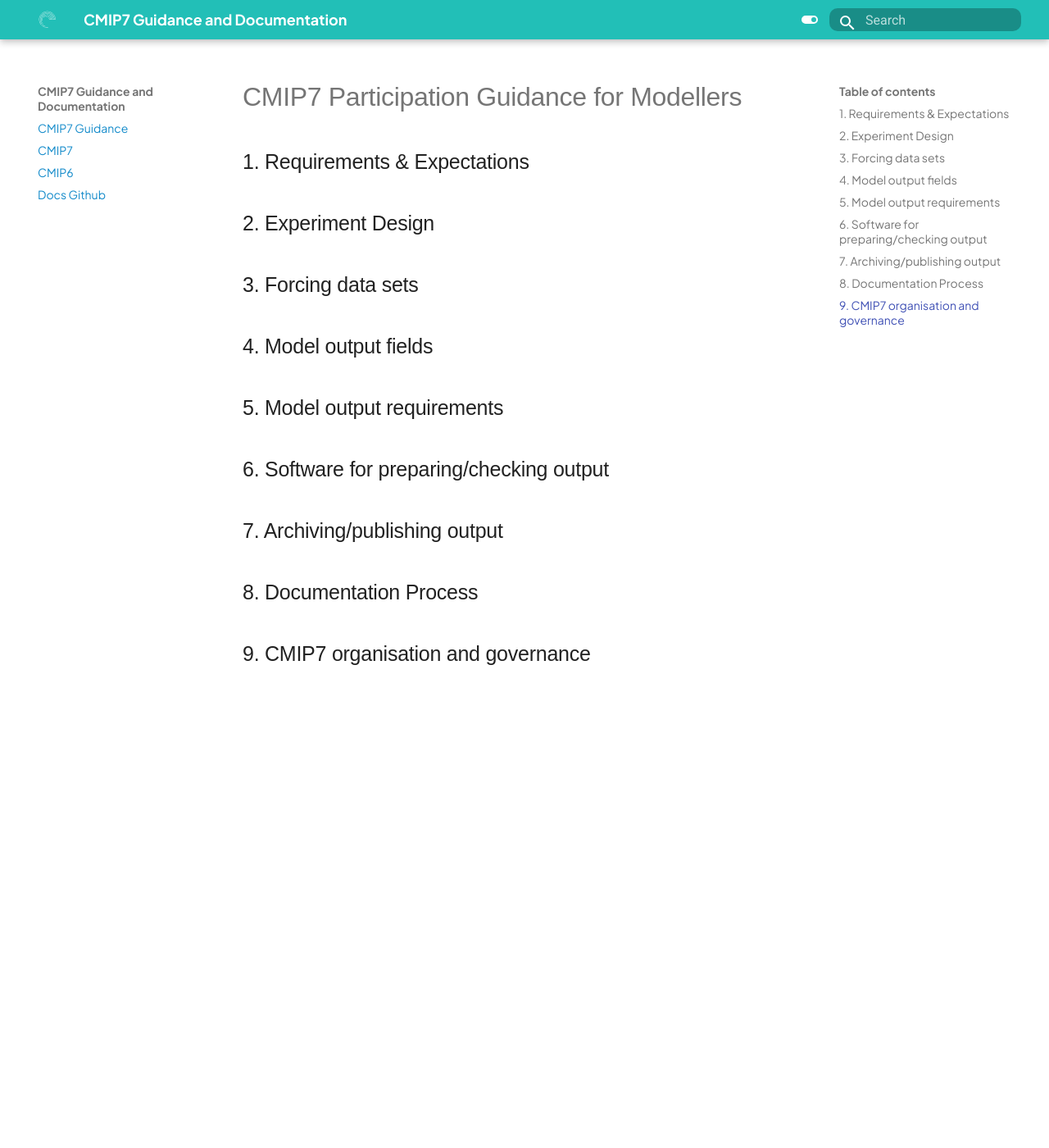
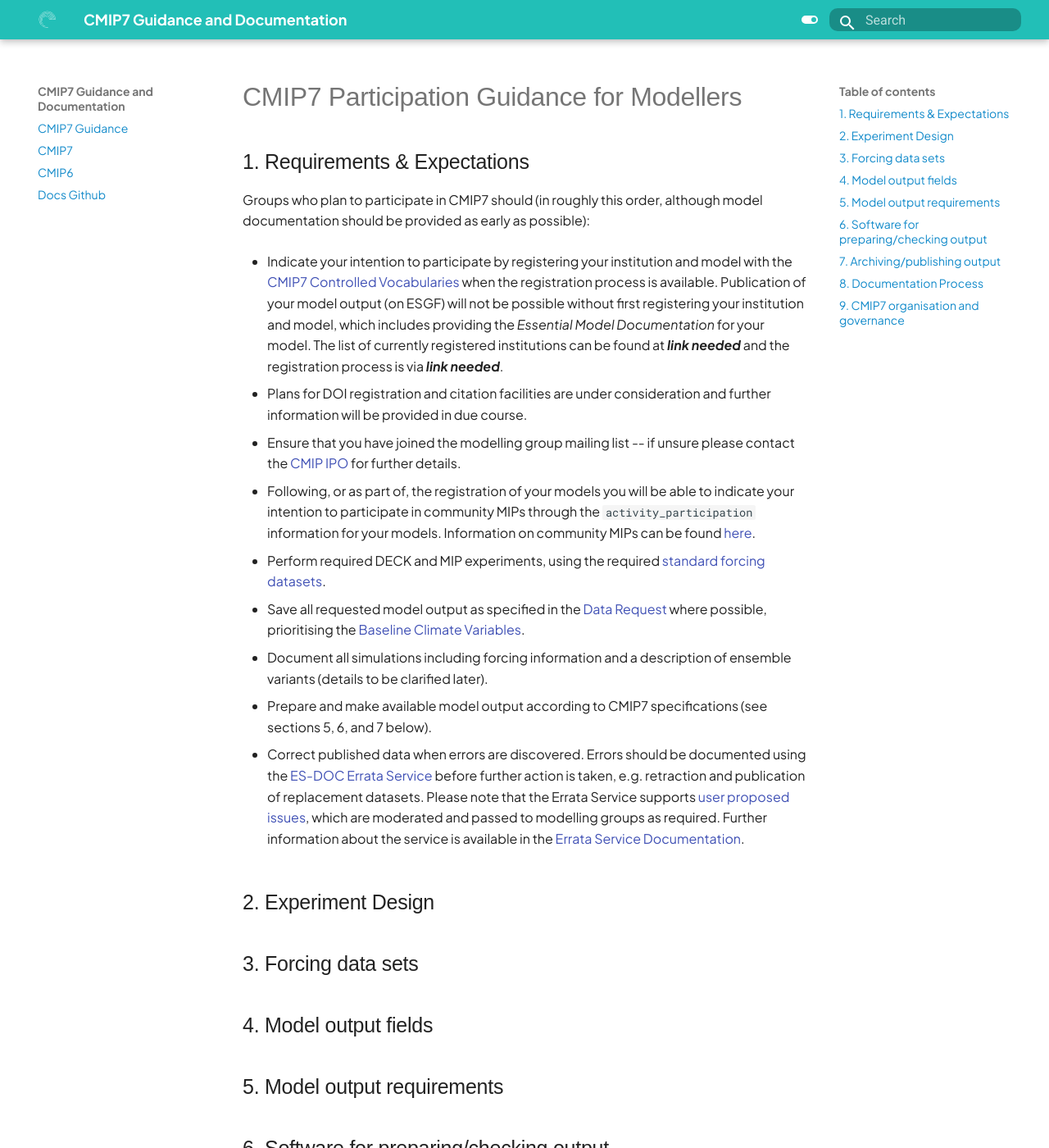
Before and after one commit to WCRP-CMIP/cmip7-guidance, an MkDocs documentation site: the page built from docs/CMIP7/guidance_for_modellers.md, in a window 1280 px wide and 1400 px high. Shown: the whole window at 82% size. Built offline with MkDocs 1.6.1 and Material for MkDocs 9.7.7, drawn with Linux system fonts in a browser that asks for light colours; some web fonts are replaced.

Commit message:
#2: First draft of Requirements and Expectations section

```diff
--- a/docs/CMIP7/guidance_for_modellers.md
+++ b/docs/CMIP7/guidance_for_modellers.md
@@ -6,10 +6,53 @@ title: CMIP7 Participation Guidance for Modellers
 # CMIP7 Participation Guidance for Modellers
 
 ## 1. Requirements & Expectations
+
+Groups who plan to participate in CMIP7 should (in roughly this order, although model documentation should be
+provided as early as possible):
+
+* Indicate your intention to participate by registering your institution and model with the
+  [CMIP7 Controlled Vocabularies](https:github.com/WCRP-CMIP/CMIP7-CVs) when the registration
+  process is available. Publication of your model output (on ESGF) will not be possible
+  without first registering your institution and model, which includes providing the
+  *Essential Model Documentation* for your model. The list of currently registered
+  institutions can be found at ***link needed*** and the registration process is
+  via ***link needed***.
+
+* Plans for DOI registration and citation facilities are under consideration and
+  further information will be provided in due course.
+
+* Ensure that you have joined the modelling group mailing list -- if unsure please
+  contact the [CMIP IPO](mailto:cmip-ipo@esa.int) for further details.
+
+* Following, or as part of, the registration of your models you will be able to indicate your
+  intention to participate in community MIPs through the `activity_participation` information
+  for your models. Information on community MIPs can be found [here](https://wcrp-cmip.org/mips).
+
+* Perform required DECK and MIP experiments, using the required
+  [standard forcing datasets](https://input4mips-cvs.readthedocs.io/en/latest/dataset-overviews/).
+
+* Save all requested model output as specified in the
+  [Data Request](https://wcrp-cmip.org/cmip-phases/cmip7/cmip7-data-request/) where possible,
+  prioritising the [Baseline Climate Variables](https://gmd.copernicus.org/articles/18/2639/2025/).
+
+* Document all simulations including forcing information and a description of ensemble variants
+  (details to be clarified later).
+
+* Prepare and make available model output according to CMIP7 specifications (see sections 5, 6,
+  and 7 below).
+
+* Correct published data when errors are discovered. Errors should be documented using the
+  [ES-DOC Errata Service](https://errata.ipsl.fr/) before further action is taken, e.g. retraction
+  and publication of replacement datasets.  Please note that the Errata Service supports
+  [user proposed issues](https://ipsl.gitbook.io/esgf-errata-service/errata-service-web-pages/propose-an-issue-through-webforms),
+  which are moderated and passed to modelling groups as required. Further information about the
+  service is available in the
+  [Errata Service Documentation](https://ipsl.gitbook.io/esgf-errata-service).
+
 ## 2.  Experiment Design
 ## 3.  Forcing data sets
 ## 4.  Model output fields
-## 5. Model output requirements
+## 5.  Model output requirements
 ## 6.  Software for preparing/checking output
 ## 7.  Archiving/publishing output
 ## 8.  Documentation Process
```
